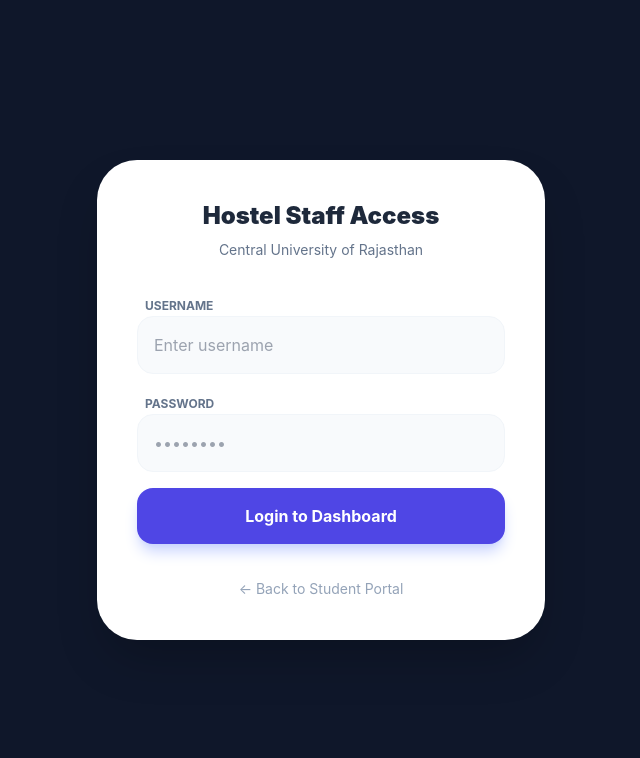
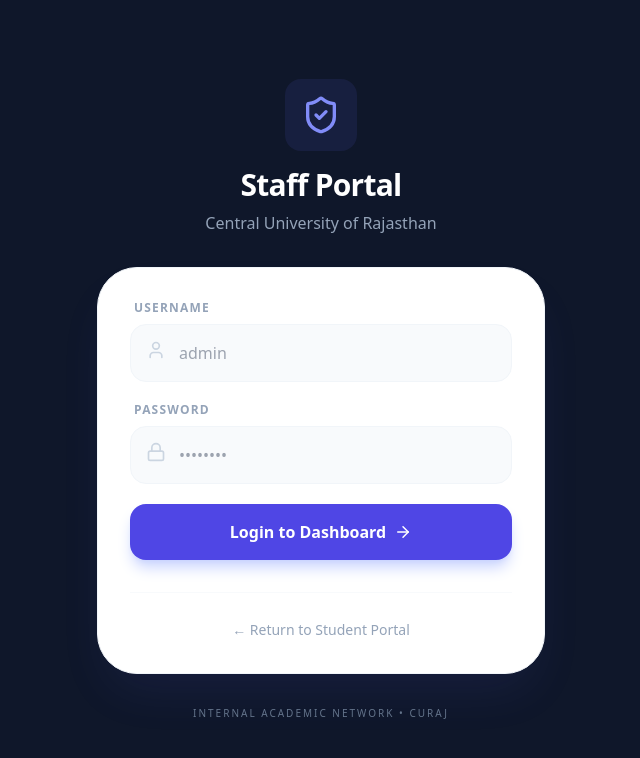
Before and after one commit to atharvbadekar/HostelFeedback, a React (Create React App) app in the folder frontend/: page /login in a window 1280 px wide. Shown: the top 758 px of the page, without its empty margins (319-959 px from the left). Built offline with nearby package versions, Linux system fonts and the light colour scheme.

Commit message:
Fix: Redirecting localhost to Render API

```diff
--- a/frontend/src/pages/Login.js
+++ b/frontend/src/pages/Login.js
@@ -1,101 +1,124 @@
 import React, { useState } from 'react';
 import { useNavigate } from 'react-router-dom';
 import axios from 'axios';
+import { ShieldCheck, Lock, User, ArrowRight } from 'lucide-react';
 
 const Login = ({ setUser }) => {
-  // Use a single object for credentials to keep it clean
   const [creds, setCreds] = useState({ username: '', password: '' });
   const [loading, setLoading] = useState(false);
   const navigate = useNavigate();
 
-  const API_URL = process.env.NODE_ENV === 'production'
-    ? 'https://hostelfeedback.onrender.com'
-    : 'http://localhost:5000';
+  // BULLETPROOF URL CHECK:
+  // If we are on the live website, use Render. If we are on our own PC, use localhost.
+  const API_URL = window.location.hostname === 'localhost'
+    ? 'http://localhost:5000'
+    : 'https://hostelfeedback.onrender.com';
 
   const handleSubmit = async (e) => {
     e.preventDefault();
     setLoading(true);
 
     try {
-      // FIX: Extract username and password from the 'creds' state object
+      // FIXED: Using backticks and the verified API_URL variable
       const res = await axios.post(`${API_URL}/api/login/staff`, {
         username: creds.username,
         password: creds.password
       });
 
       if (res.data.token) {
-        // 1. Save token and role for persistent login
+        // Store session data
         localStorage.setItem('token', res.data.token);
         localStorage.setItem('role', res.data.role);
+        localStorage.setItem('hostelId', res.data.hostelId);
 
-        // 2. Update the parent state
+        // Update App state
         setUser(res.data);
 
-        // 3. Redirect based on role (Warden or Admin)
-        if (res.data.role === 'admin') {
-          navigate('/admin-dashboard');
-        } else {
-          navigate('/warden-dashboard');
-        }
+        // Redirect to the unified dashboard
+        navigate('/dashboard');
       }
     } catch (err) {
       console.error("Login Error:", err);
-      alert(err.response?.data?.message || "Login failed. Please check your credentials.");
+      const errorMsg = err.response?.data?.message || "Invalid Username or Password";
+      alert(errorMsg);
     } finally {
       setLoading(false);
     }
   };
 
   return (
-    <div className="min-h-screen bg-slate-900 flex items-center justify-center p-4">
-      <form onSubmit={handleSubmit} className="bg-white p-10 rounded-[2.5rem] w-full max-w-md shadow-2xl">
+    <div className="min-h-screen bg-[#0F172A] flex items-center justify-center p-4 font-sans">
+      <div className="w-full max-w-md">
+        {/* Decorative Header */}
         <div className="text-center mb-8">
-          <h2 className="text-2xl font-black text-slate-800">Hostel Staff Access</h2>
-          <p className="text-slate-500 text-sm mt-2">Central University of Rajasthan</p>
+          <div className="inline-flex p-4 rounded-2xl bg-indigo-500/10 mb-4">
+            <ShieldCheck className="text-indigo-400" size={40} />
+          </div>
+          <h2 className="text-3xl font-black text-white tracking-tight">Staff Portal</h2>
+          <p className="text-slate-400 mt-2">Central University of Rajasthan</p>
         </div>
 
-        <div className="space-y-4">
+        {/* Login Card */}
+        <div className="bg-white rounded-[2.5rem] p-8 shadow-2xl shadow-indigo-500/10 border border-slate-100">
+          <form onSubmit={handleSubmit} className="space-y-5">
             <div>
-            <label className="text-xs font-bold text-slate-500 ml-2 uppercase">Username</label>
+              <label className="block text-xs font-bold text-slate-400 uppercase tracking-widest mb-2 ml-1">
+                Username
+              </label>
+              <div className="relative">
+                <User className="absolute left-4 top-4 text-slate-300" size={20} />
                 <input
                   type="text"
-              placeholder="Enter username"
+                  placeholder="admin"
                   required
-              className="w-full p-4 bg-slate-50 border border-slate-100 rounded-2xl outline-none focus:ring-2 focus:ring-indigo-500 transition-all"
+                  className="w-full pl-12 pr-4 py-4 bg-slate-50 border border-slate-100 rounded-2xl outline-none focus:ring-2 focus:ring-indigo-500 transition-all text-slate-700"
                   onChange={e => setCreds({...creds, username: e.target.value})}
                 />
               </div>
+            </div>
 
             <div>
-            <label className="text-xs font-bold text-slate-500 ml-2 uppercase">Password</label>
+              <label className="block text-xs font-bold text-slate-400 uppercase tracking-widest mb-2 ml-1">
+                Password
+              </label>
+              <div className="relative">
+                <Lock className="absolute left-4 top-4 text-slate-300" size={20} />
                 <input
                   type="password"
                   placeholder="••••••••"
                   required
-              className="w-full p-4 bg-slate-50 border border-slate-100 rounded-2xl outline-none focus:ring-2 focus:ring-indigo-500 transition-all"
+                  className="w-full pl-12 pr-4 py-4 bg-slate-50 border border-slate-100 rounded-2xl outline-none focus:ring-2 focus:ring-indigo-500 transition-all text-slate-700"
                   onChange={e => setCreds({...creds, password: e.target.value})}
                 />
+              </div>
             </div>
 
             <button
               type="submit"
               disabled={loading}
-            className="w-full bg-indigo-600 hover:bg-indigo-700 text-white py-4 rounded-2xl font-bold shadow-lg shadow-indigo-200 transition-all active:scale-95 disabled:opacity-70"
+              className="w-full bg-indigo-600 hover:bg-indigo-700 text-white py-4 rounded-2xl font-bold shadow-lg shadow-indigo-200 transition-all active:scale-95 disabled:opacity-70 flex items-center justify-center gap-2"
             >
-            {loading ? "Verifying..." : "Login to Dashboard"}
+              {loading ? "Authorizing..." : "Login to Dashboard"}
+              {!loading && <ArrowRight size={18} />}
             </button>
-        </div>
+          </form>
 
-        <div className="mt-8 text-center">
+          <div className="mt-8 pt-6 border-t border-slate-50 text-center">
             <button
               type="button"
               onClick={() => navigate('/')}
-            className="text-slate-400 text-sm hover:text-indigo-600 transition-colors"
+              className="text-slate-400 text-sm hover:text-indigo-600 transition-colors font-medium"
             >
-            ← Back to Student Portal
+              ← Return to Student Portal
             </button>
           </div>
-      </form>
+        </div>
+
+        {/* Footer */}
+        <p className="mt-8 text-center text-slate-500 text-[10px] uppercase tracking-[0.2em]">
+          Internal Academic Network • CURAJ
+        </p>
+      </div>
     </div>
   );
 };
--- a/frontend/src/pages/StudentFeedback.js
+++ b/frontend/src/pages/StudentFeedback.js
@@ -3,9 +3,9 @@
 import { User, KeyRound, Star, Send, CheckCircle2, ChevronRight } from 'lucide-react';
 
 // Automatically switches between Local and Render
-const API_URL = process.env.NODE_ENV === 'production'
-  ? 'https://hostelfeedback.onrender.com'
-  : 'http://localhost:5000';
+const API_URL = window.location.hostname === 'localhost'
+  ? 'http://localhost:5000'
+  : 'https://hostelfeedback.onrender.com';
 
 const StudentFeedback = () => {
   const [step, setStep] = useState(1);
```
Lines whose indentation alone changed are shown as unchanged.
